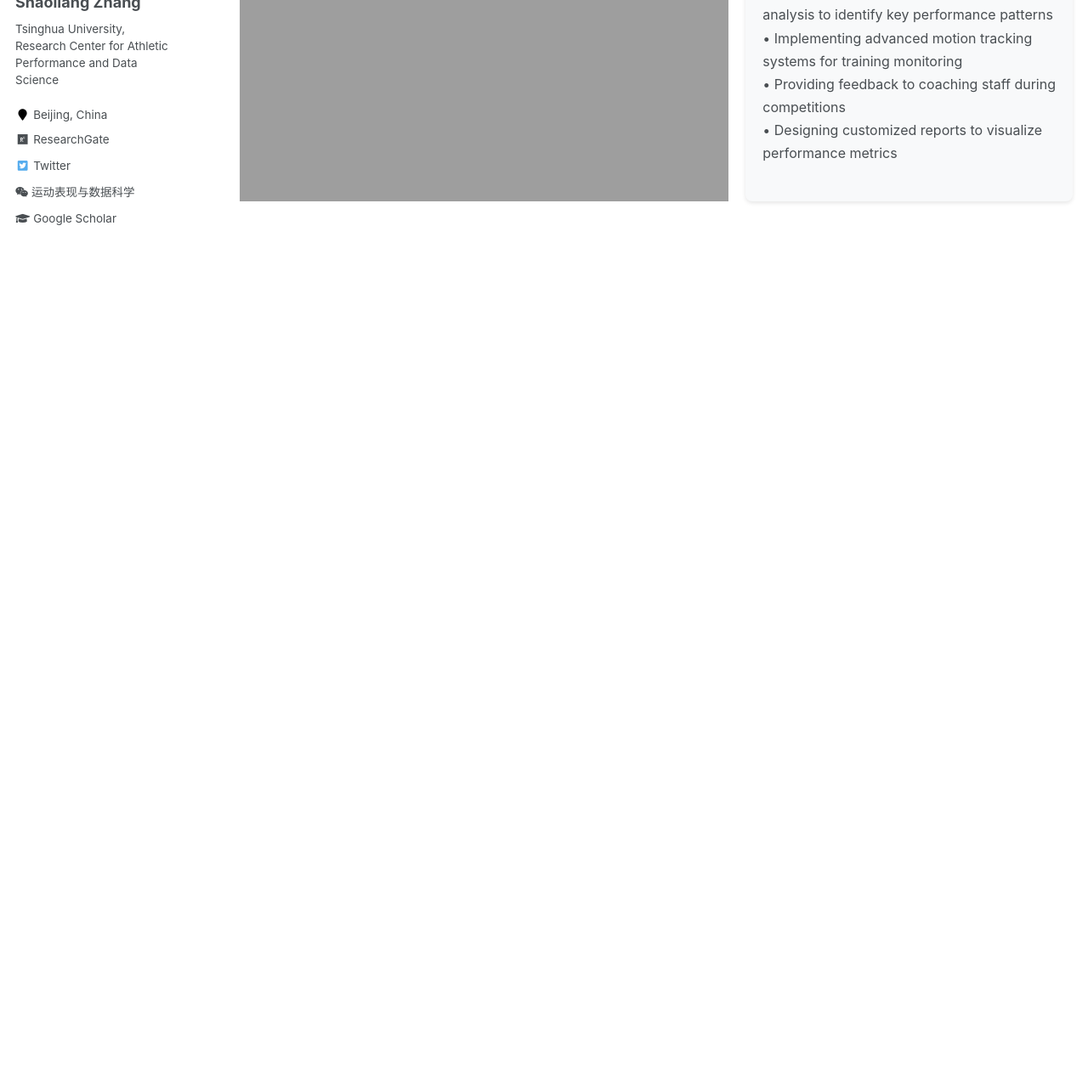
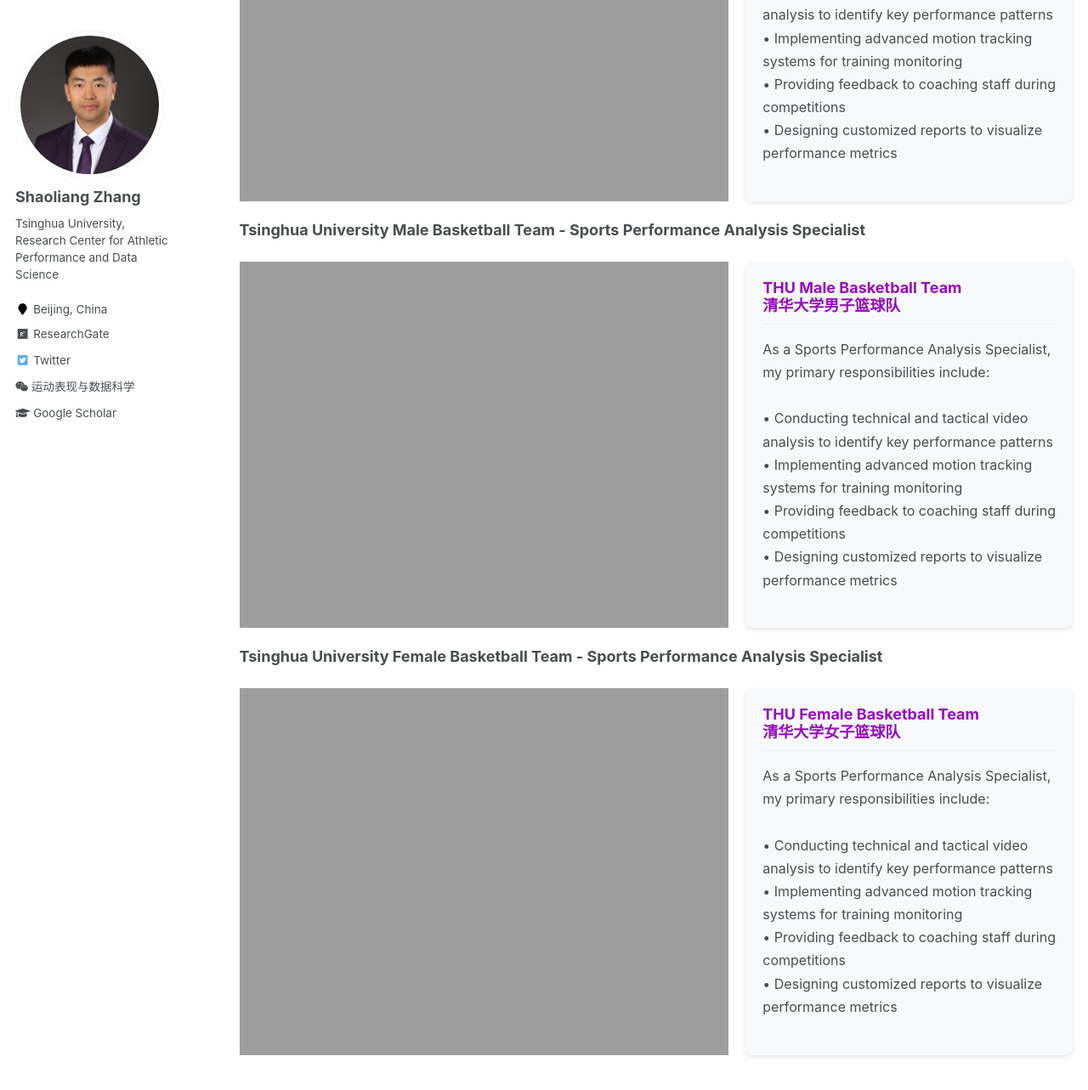
Before and after one commit to sportssuper/ZSL, a Jekyll site: the page built from _pages/services.md, in a window 1280 px wide and 1400 px high, scrolled down 381 px. Shown: the top 1283 px of the window at 85% size. Built offline with Jekyll 4.4.1, drawn with Linux system fonts in a browser that asks for light colours; a script that is not in the unit is left out; before the commit the page ends 1063 px from its top, so only the background shows below that.

Commit message:
Update services.md

```diff
--- a/_pages/services.md
+++ b/_pages/services.md
@@ -29,3 +29,49 @@
     </p>
   </div>
 </div>
+
+
+**Tsinghua University Male Basketball Team - Sports Performance Analysis Specialist**
+
+<div style="display: flex; gap: 20px; margin: 20px 0;">
+
+  <img src="https://sportssuper.github.io/ZSL//assets/images/thu1.jpg"
+       alt="男篮"
+       style="width: 60%; height: auto;">
+
+  <div style="width: 40%; padding: 20px; background: #f8f9fa; border-radius: 8px; box-shadow: 0 2px 5px rgba(0,0,0,0.1);">
+    <h3 style="color: #960DBD; margin-top: 0; border-bottom: 1px solid #eee; padding-bottom: 10px;">
+      THU Male Basketball Team<br>清华大学男子篮球队
+    </h3>
+    <p style="line-height: 1.7; font-size: 16px; margin-bottom: 0;">
+      As a Sports Performance Analysis Specialist, my primary responsibilities include:<br><br>
+    • Conducting technical and tactical video analysis to identify key performance patterns<br>
+    • Implementing advanced motion tracking systems for training monitoring<br>
+    • Providing feedback to coaching staff during competitions<br>
+    • Designing customized reports to visualize performance metrics<br>
+    </p>
+  </div>
+</div>
+
+
+**Tsinghua University Female Basketball Team - Sports Performance Analysis Specialist**
+
+<div style="display: flex; gap: 20px; margin: 20px 0;">
+
+  <img src="https://sportssuper.github.io/ZSL//assets/images/thu2.jpg"
+       alt="女篮"
+       style="width: 60%; height: auto;">
+
+  <div style="width: 40%; padding: 20px; background: #f8f9fa; border-radius: 8px; box-shadow: 0 2px 5px rgba(0,0,0,0.1);">
+    <h3 style="color: #960DBD; margin-top: 0; border-bottom: 1px solid #eee; padding-bottom: 10px;">
+      THU Female Basketball Team<br>清华大学女子篮球队
+    </h3>
+    <p style="line-height: 1.7; font-size: 16px; margin-bottom: 0;">
+      As a Sports Performance Analysis Specialist, my primary responsibilities include:<br><br>
+    • Conducting technical and tactical video analysis to identify key performance patterns<br>
+    • Implementing advanced motion tracking systems for training monitoring<br>
+    • Providing feedback to coaching staff during competitions<br>
+    • Designing customized reports to visualize performance metrics<br>
+    </p>
+  </div>
+</div>
```
